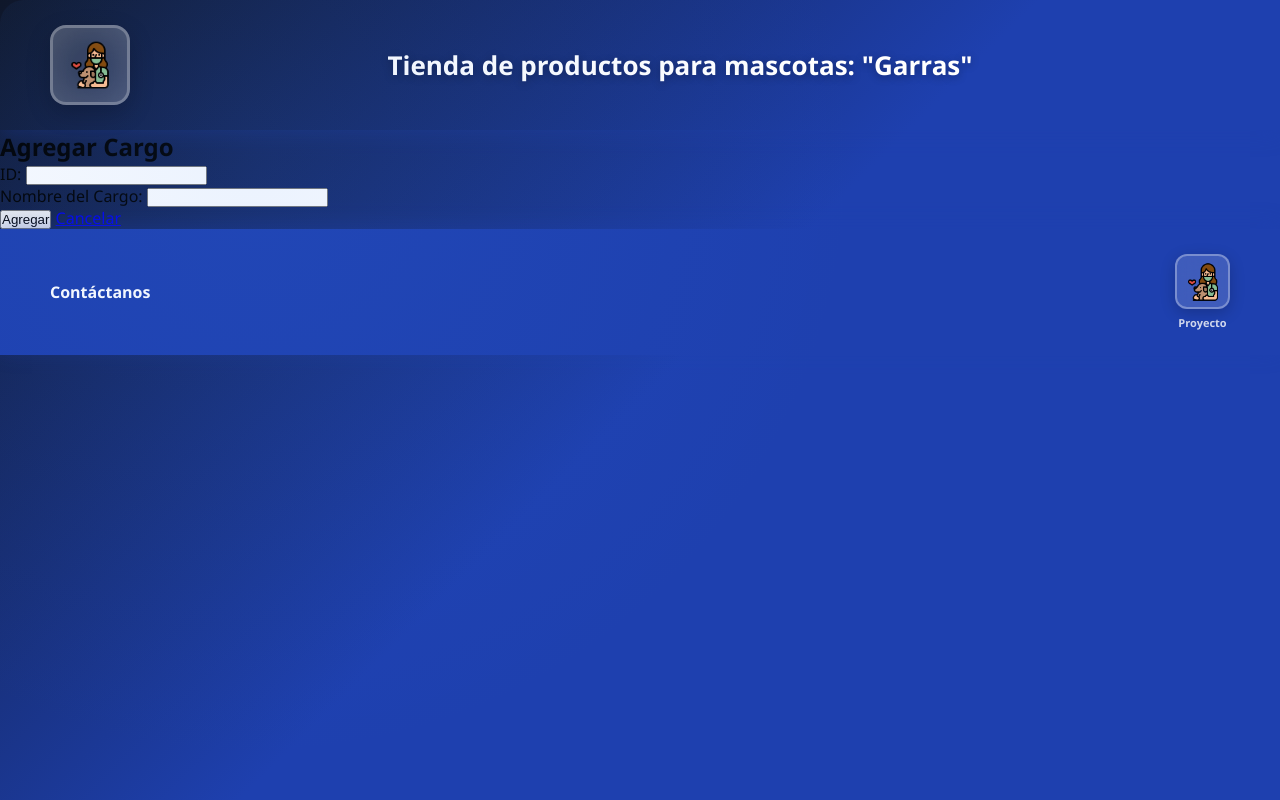
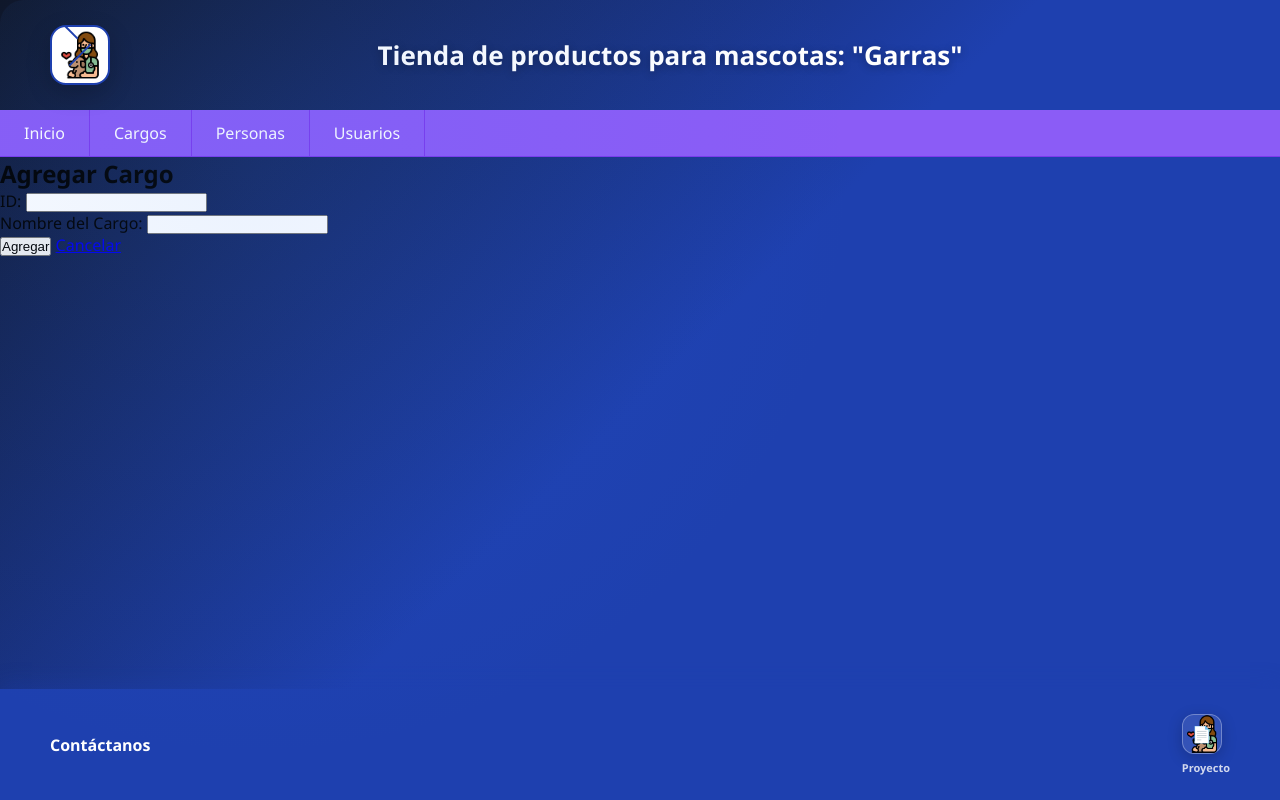
Before and after one commit to andresflorez1234/Gestion_mascotas_garras, a Django app: page /cargos/agregar/ in a window 1280 px wide. Run offline with Django 5.2, Linux system fonts and the light colour scheme.

Commit message:
Actualizacion de cargos.html

```diff
--- a/mascota/aplicacion_garras/templates/aplicacion_garras/cargo_form.html
+++ b/mascota/aplicacion_garras/templates/aplicacion_garras/cargo_form.html
@@ -1,9 +1,38 @@
 {% extends "aplicacion_garras/base.html" %}
+{% load static %}
 
 {% block title %}{{ accion }} Cargo - Garras{% endblock %}
 
+{% block extra_css %}
+<link rel="stylesheet" href="{% static 'aplicacion_garras/personas.css' %}">
+<style>
+    html, body {
+    height: 100%;
+    margin: 0;
+    }
+
+    body {
+        display: flex;
+        flex-direction: column;
+        min-height: 100vh; /* altura mínima de toda la pantalla */
+    }
+
+    main.form-page {
+        flex: 1; /* hace que ocupe el espacio disponible */
+    }
+
+</style>
+{% endblock %}
+
 {% block main %}
 <main class="form-page">
+    <nav class="tabs-navigation">
+        <a href="{% url 'inicio' %}" class="tab-link">Inicio</a>
+        <a href="{% url 'cargos' %}" class="tab-link">Cargos</a>
+        <a href="{% url 'personas' %}" class="tab-link active">Personas</a>
+        <a href="{% url 'usuarios' %}" class="tab-link">Usuarios</a>
+    </nav>
+
     <h2>{{ accion }} Cargo</h2>
     <form method="post">
         {% csrf_token %}
```
